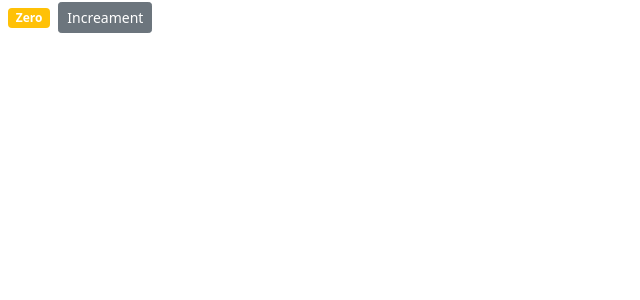
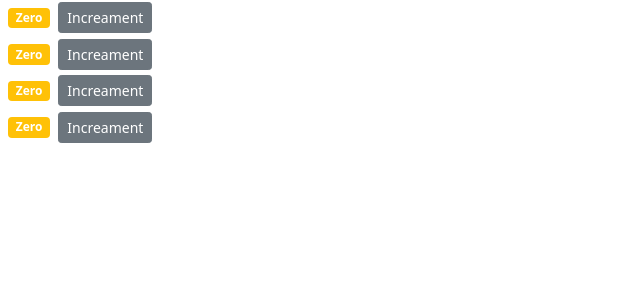
Before and after one commit to alaeimo/React-Course, a React (Create React App) app in the folder 02-counter-app/: page / in a window 1280 px wide. Shown: the top 300 px of the page, without its empty margins (0-640 px from the left). Built offline with nearby package versions, Linux system fonts and the light colour scheme.

Commit message:
02-counter-app: compose components.

```diff
--- a/02-counter-app/src/components/counter.jsx
+++ b/02-counter-app/src/components/counter.jsx
@@ -14,7 +14,7 @@
   };
   render() {
     return (
-      <React.Fragment>
+      <div>
         <span className={this.getBadgeClasses()}>{this.formatCount()}</span>
         <button
           onClick={() => this.handleIncreament({ id: 1 })}
@@ -22,7 +22,7 @@
         >
           Increament
         </button>
-      </React.Fragment>
+      </div>
     );
   }
 
--- /dev/null
+++ b/02-counter-app/src/components/counters.jsx
@@ -0,0 +1,24 @@
+import React, { Component } from "react";
+import Counter from "./counter";
+
+class Counters extends Component {
+  state = {
+    counters: [
+      { id: 0, value: 0 },
+      { id: 1, value: 0 },
+      { id: 2, value: 0 },
+      { id: 3, value: 0 },
+    ],
+  };
+  render() {
+    return (
+      <div>
+        {this.state.counters.map((counter) => (
+          <Counter key={counter.id} />
+        ))}
+      </div>
+    );
+  }
+}
+
+export default Counters;
--- a/02-counter-app/src/index.js
+++ b/02-counter-app/src/index.js
@@ -4,11 +4,11 @@
 import App from "./App";
 import reportWebVitals from "./reportWebVitals";
 import "bootstrap/dist/css/bootstrap.css";
-import Counter from "./components/counter";
+import Counters from "./components/counters";
 
 ReactDOM.render(
   <React.StrictMode>
-    <Counter />
+    <Counters />
   </React.StrictMode>,
   document.getElementById("root")
 );
```
